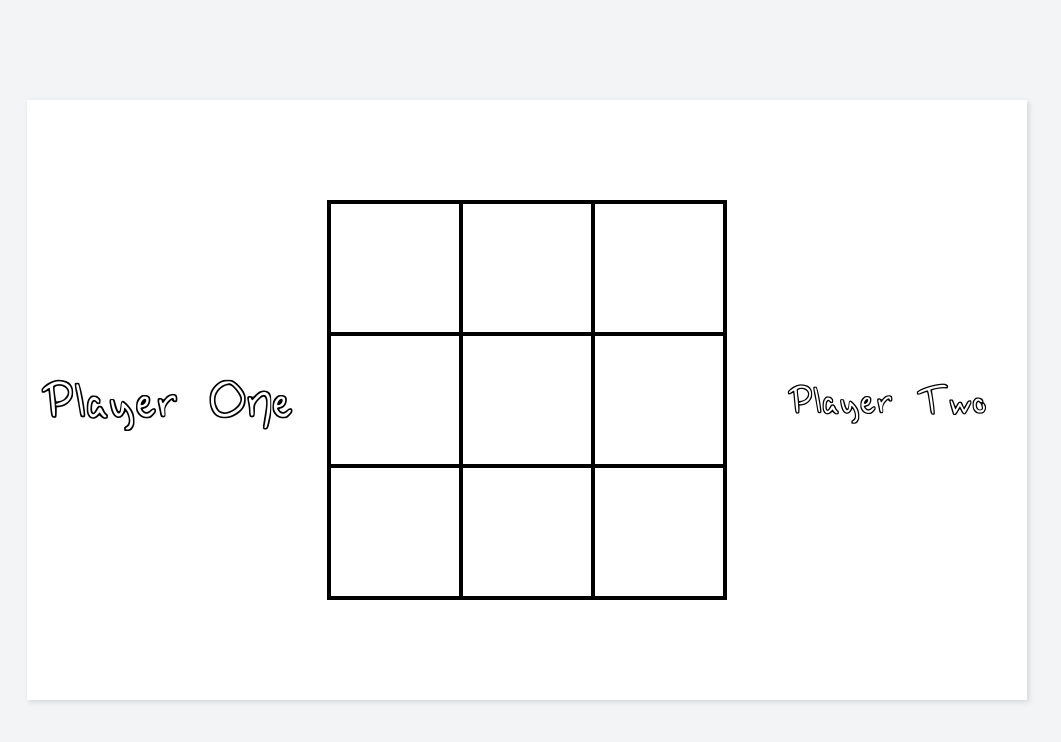
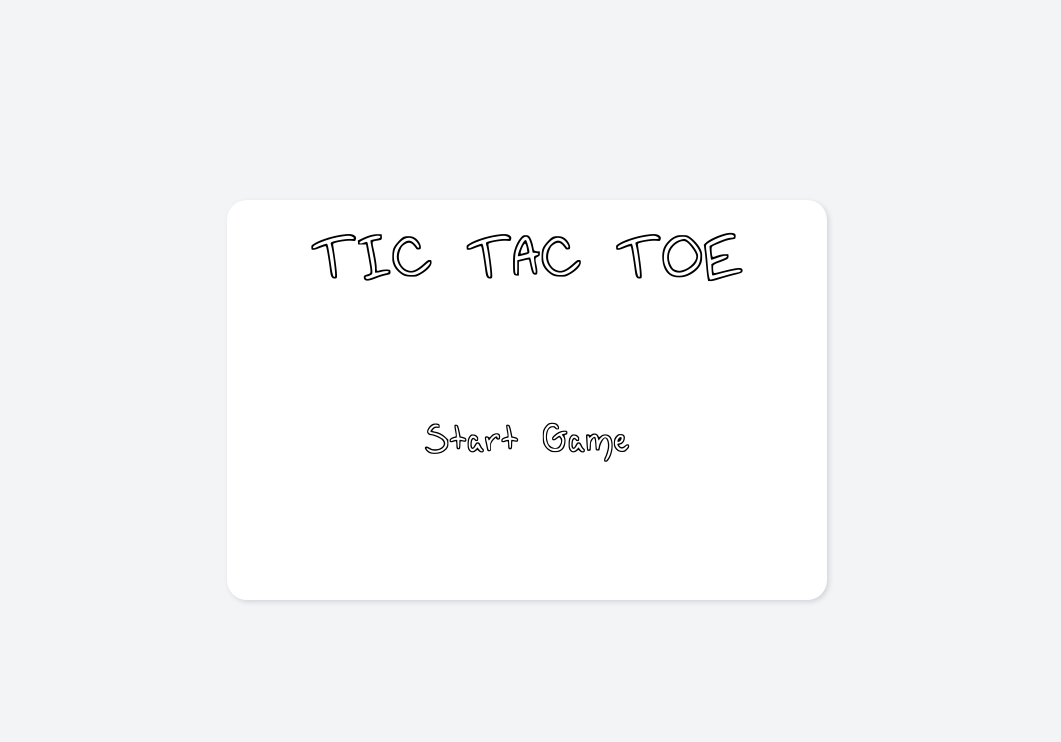
Before and after one commit to Viteail/tic-tac-toe-v2, a plain HTML site: page index.html in a window 1280 px wide. Shown: the whole page, without its empty margins (113-1174 px from the left). Drawn offline with Linux system fonts and the light colour scheme.

Commit message:
feat: add start menu

```diff
--- a/index.html
+++ b/index.html
@@ -9,6 +9,15 @@
   </head>
   <body>
     <div class="container">
+      <div class="modal">
+        <div class="modal-start invisible"></div>
+        <div class="modal-winner">
+          <div class="game-title">TIC TAC TOE</div>
+          <div class="button-container">
+            <button class="start-game">Start Game</button>
+          </div>
+        </div>
+      </div>
       <div class="gameboard-container">
         <div class="player-one-wrapper">
           <div class="player-one"></div>
--- a/script.js
+++ b/script.js
@@ -35,7 +35,33 @@ const displayController = (() => {
       playerOne.classList.remove('scale');
     }
   };
-  return { displayMarkers, displayPlayers, scalePlayerTurn };
+
+  const displayStartMenu = () => {
+    const modalStartMenu = document.querySelector('.modal-start');
+    const startGameButton = document.querySelector('.start-game');
+    hideGameBoard();
+    startGameButton.addEventListener('click', () => {
+      // for now
+      modalStartMenu.parentElement.classList.add('invisible');
+      showGameBoard();
+    });
+  };
+
+  const displayWinner = () => {
+    const modalWinner = document.querySelector('.modal-winner');
+  };
+
+  const hideGameBoard = () => {
+    const gameBoardContainer = document.querySelector('.gameboard-container');
+    gameBoardContainer.style.display = 'none';
+  };
+
+  const showGameBoard = () => {
+    const gameBoardContainer = document.querySelector('.gameboard-container');
+    gameBoardContainer.style.display = 'flex';
+  };
+
+  return { displayMarkers, displayPlayers, scalePlayerTurn, displayStartMenu };
 })();
 
 const gameBoard = (() => {
@@ -90,5 +116,6 @@ const gameBoard = (() => {
   return { attachEvent };
 })();
 
+displayController.displayStartMenu();
 displayController.displayPlayers();
 gameBoard.attachEvent();
--- a/style.css
+++ b/style.css
@@ -40,7 +40,9 @@ body {
   min-width: 1000px;
   padding: 20px;
   box-shadow: 2px 2px 5px var(--gray-300);
+  border-radius: 20px;
   background: var(--white);
+  animation: appear 200ms linear;
 }
 
 .player-one-wrapper,
@@ -72,17 +74,87 @@ body {
   flex: 1;
   height: 400px;
   max-width: 400px;
-  border: 2px var(--black) solid;
+  border: 1px var(--black) solid;
 }
 
 .box {
   text-align: center;
   font-size: 8rem;
   cursor: pointer;
-  border: 2px var(--black) solid;
+  border: 1px var(--black) solid;
 }
 
 .scale {
   transform: scale(1.3);
   transition: 200ms;
 }
+
+.modal {
+  display: flex;
+  align-items: center;
+  justify-content: center;
+  position: fixed;
+  top: 0;
+  min-height: 100%;
+  width: 100%;
+  z-index: 1;
+  background: var(--gray-50);
+}
+
+.modal-winner {
+  display: flex;
+  flex-direction: column;
+  align-items: center;
+  padding: 20px;
+  min-height: 400px;
+  width: 600px;
+  border-radius: 20px;
+  box-shadow: 2px 2px 5px var(--gray-300);
+  background: var(--white);
+}
+
+.game-title {
+  font-size: 5rem;
+}
+
+.modal-winner > .button-container {
+  display: flex;
+  align-items: center;
+  flex: 1;
+}
+
+.start-game {
+  cursor: pointer;
+  font-family: Outline;
+  font-size: 3.5rem;
+  padding: 10px 20px;
+  border: none;
+  background: var(--white);
+}
+
+.start-game:hover {
+  transform: scale(1.1);
+  transition: 200ms;
+}
+
+.invisible {
+  display: none;
+}
+
+@keyframes appear {
+  0% {
+    transform: scale(0.2);
+  }
+  25% {
+    transform: scale(0.4);
+  }
+  50% {
+    transform: scale(0.6);
+  }
+  75% {
+    transform: scale(0.8);
+  }
+  100% {
+    transform: scale(1);
+  }
+}
```
